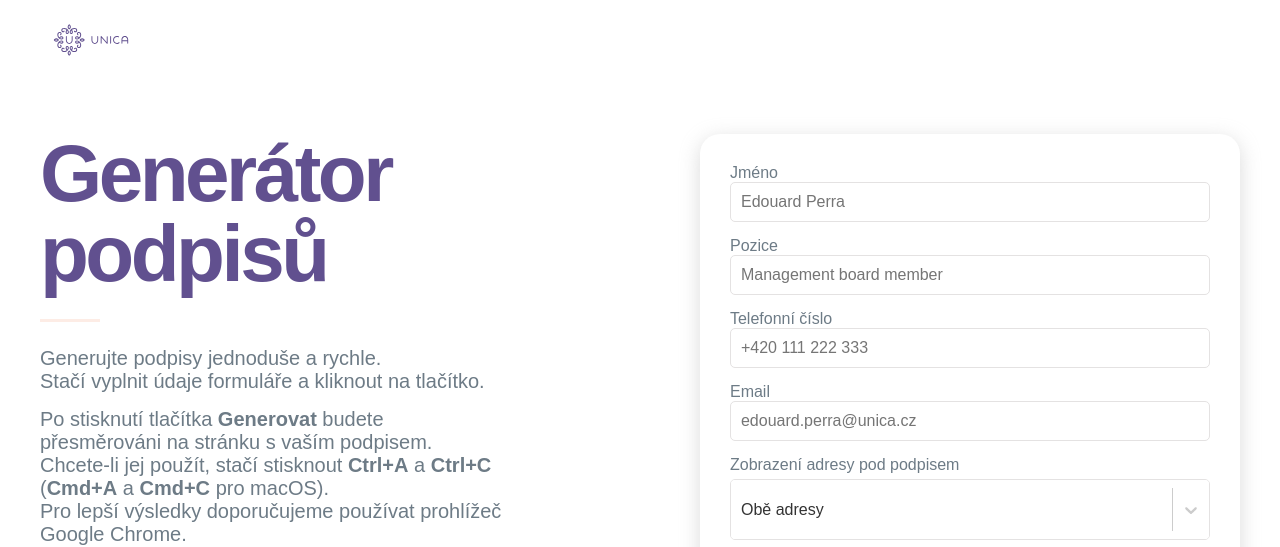
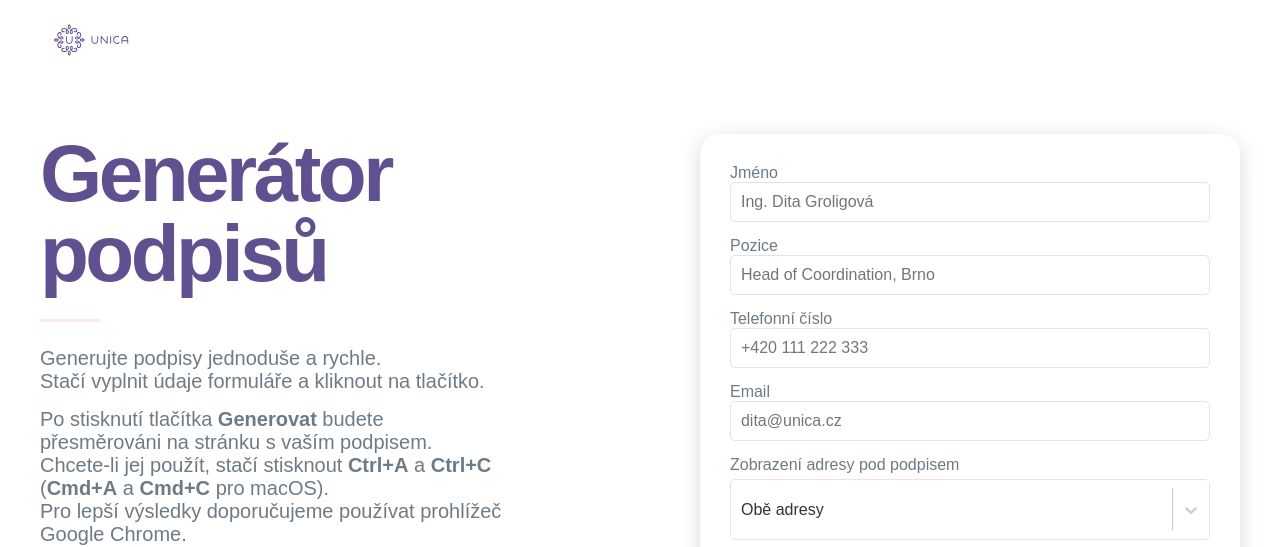
Before and after one commit to yolkstudio/unica-signature-generator, a React (Create React App) app: page / in a window 1280 px wide. Shown: the top 547 px of the page. Built offline with nearby package versions, Linux system fonts and the light colour scheme; a web font is replaced by a local one.

Commit message:
Placeholder form data changed

```diff
--- a/src/components/Form.tsx
+++ b/src/components/Form.tsx
@@ -65,7 +65,7 @@ const Form = ({ onGenerateClick, onCopyToClipboardClick }: FormProps) => {
       <label htmlFor="name">Jméno</label>
       <input
         id="name"
-        placeholder="Edouard Perra"
+        placeholder="Ing. Dita Groligová"
         type="text"
         value={name}
         onChange={(e) => setName(e.target.value)}
@@ -75,7 +75,7 @@ const Form = ({ onGenerateClick, onCopyToClipboardClick }: FormProps) => {
       <label htmlFor="occupation">Pozice</label>
       <input
         id="occupation"
-        placeholder="Management board member"
+        placeholder="Head of Coordination, Brno"
         type="text"
         value={occupation}
         onChange={(e) => setOccupation(e.target.value)}
@@ -95,7 +95,7 @@ const Form = ({ onGenerateClick, onCopyToClipboardClick }: FormProps) => {
       <label htmlFor="email">Email</label>
       <input
         id="email"
-        placeholder="edouard.perra@unica.cz"
+        placeholder="dita@unica.cz"
         type="email"
         value={email}
         onChange={(e) => setEmail(e.target.value)}
```
